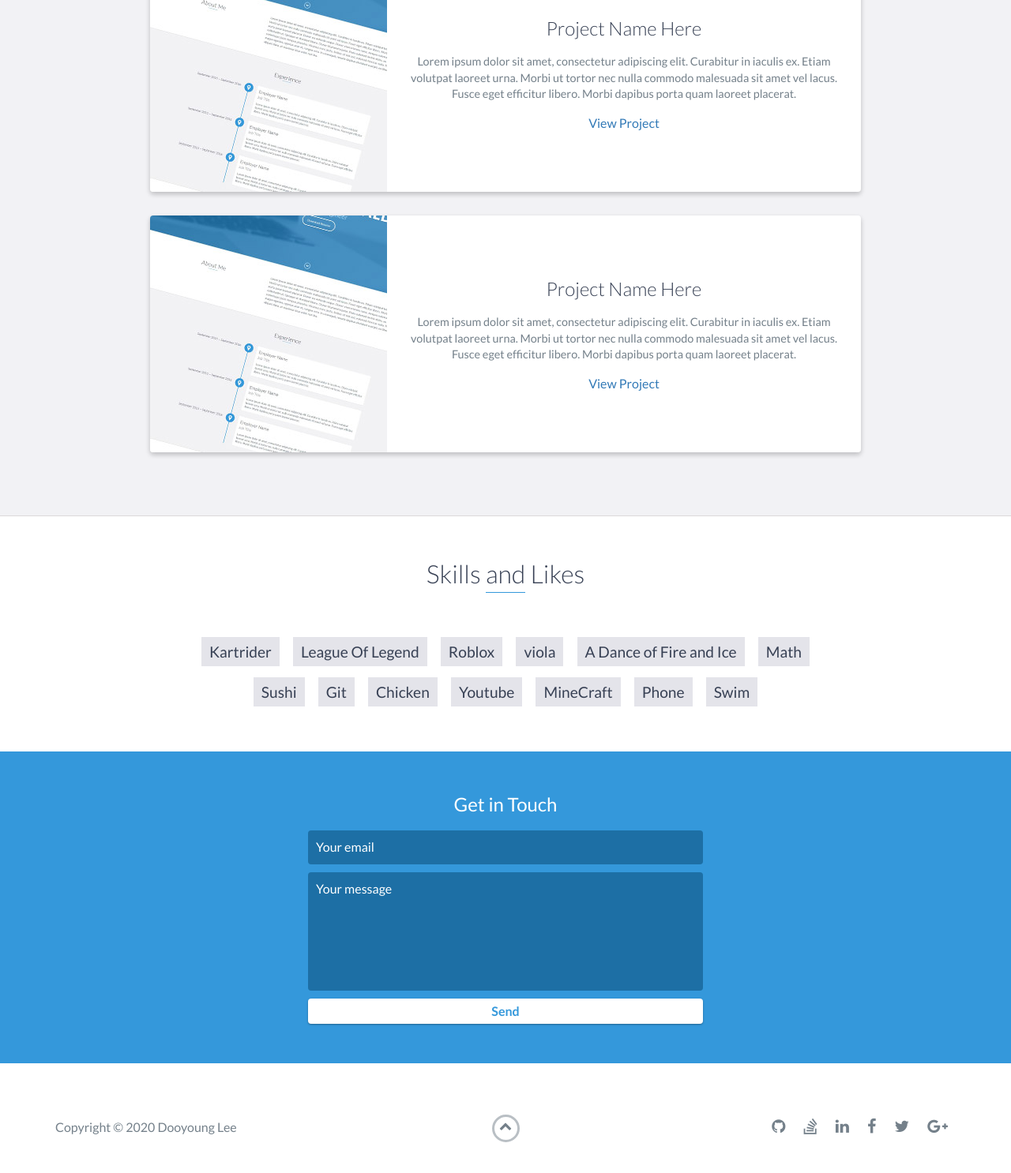
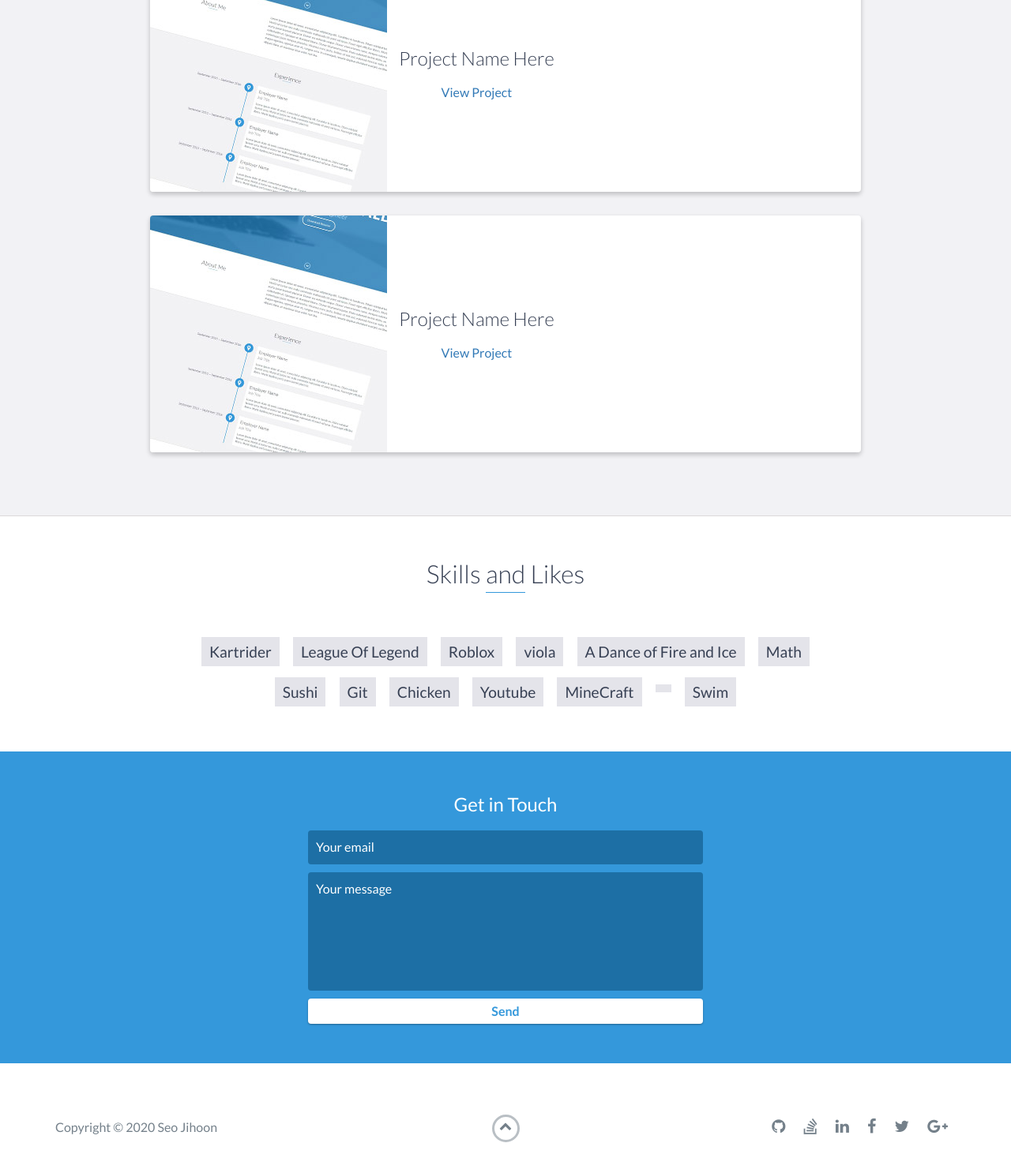
Before and after one commit to Ji-hoonSeo/Ji-hoonSeo.github.io, a website: page index.html in a window 1280 px wide. Shown: the part 2691-4177 px from the top of the page at 79% size. Drawn offline with nearby package versions, Linux system fonts and the light colour scheme.

Commit message:
Wrote copyright & copy

```diff
--- a/index.html
+++ b/index.html
@@ -163,7 +163,7 @@
                     <div class="project-info">
                         <h3>Project Name Here</h3>
                         <p>
-                            Lorem ipsum dolor sit amet, consectetur adipiscing elit. Curabitur in iaculis ex. Etiam volutpat laoreet urna. Morbi ut tortor nec nulla commodo malesuada sit amet vel lacus. Fusce eget efficitur libero. Morbi dapibus porta quam laoreet placerat.
+
                         </p>
                         <a href="#">View Project</a>
                     </div>
@@ -179,7 +179,7 @@
                     <div class="project-info">
                         <h3>Project Name Here</h3>
                         <p>
-                            Lorem ipsum dolor sit amet, consectetur adipiscing elit. Curabitur in iaculis ex. Etiam volutpat laoreet urna. Morbi ut tortor nec nulla commodo malesuada sit amet vel lacus. Fusce eget efficitur libero. Morbi dapibus porta quam laoreet placerat.
+
                         </p>
                         <a href="#">View Project</a>
                     </div>
@@ -205,7 +205,7 @@
             <li>Chicken</li>
             <li>Youtube</li>
             <li>MineCraft</li>
-            <li>Phone</li>
+            <li></li>
             <li>Swim</li>
         </ul>
     </div>
@@ -230,7 +230,7 @@
             <div class="row">
                 <div class="col-sm-5 copyright">
                     <p>
-                        Copyright &copy; 2020 Dooyoung Lee
+                        Copyright &copy; 2020 Seo Jihoon
                     </p>
                 </div>
                 <div class="col-sm-2 top">
```
